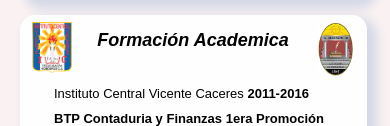
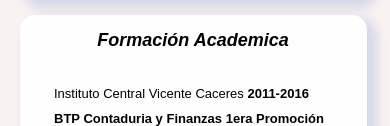
Before and after one commit to lorenzo-amador/Curriculum, a plain HTML site: page index.html in a window 390 px wide. Shown: the part 1464-1590 px from the top of the page. Drawn offline with nearby package versions, Linux system fonts and the light colour scheme.

Commit message:
Update style.css

```diff
--- a/css/style.css
+++ b/css/style.css
@@ -936,16 +936,18 @@
         }
         /* LOGOS FORMACION ACADEMICA */
         .central{
-           width: 40px;
+           /* width: 40px;
            top: -59.1px;
-           right: 260px;
+           right: 260px; */
+           display: none;
 
 
         }
         .unah{
-            width:35px;
+            /* width:35px;
             top: -108.3px;
-            left: 264px;
+            left: 264px; */
+            display: none;
         }
 
     }
```
